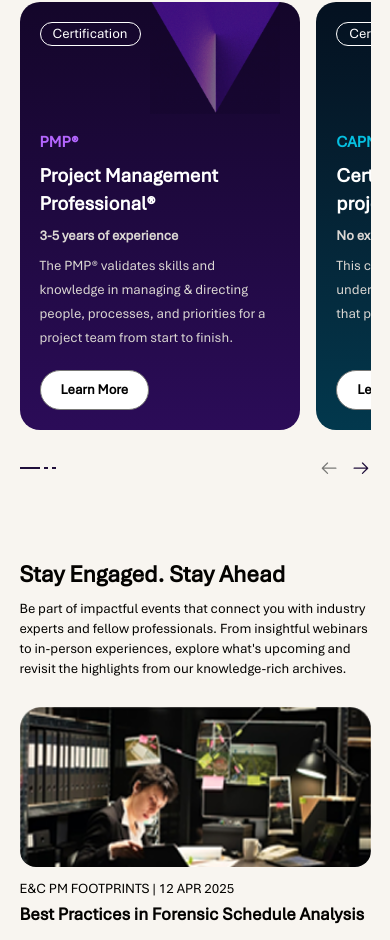
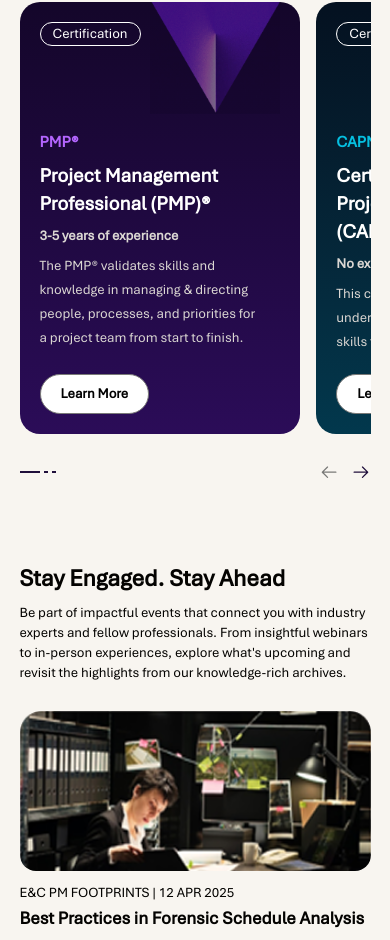
Before and after one commit to Praise-Oyeniyi/pmi, a React (Vite) app: page / in a window 390 px wide. Shown: the part 1445-2385 px from the top of the page. Built offline with nearby package versions, Linux system fonts and the light colour scheme.

Commit message:
responsive

```diff
--- a/src/components/home/CertBox.jsx
+++ b/src/components/home/CertBox.jsx
@@ -16,7 +16,7 @@
                     <h4 className={`text-white text-xl md:text-4xl md:tracking-tighter font-semibold  ${titleColor === 'text-[#200F3B]' && ' !text-[#291843] '}`}>{mainTitle}</h4>
                     <div className={`mt-2 md:mt-5`}>
                         <h6 className={`text-sm md:text-xl font-semibold text-off-white pb-2 ${titleColor === 'text-[#200F3B]' && ' !text-[#291843] '}`}>{subTitle}</h6>
-                        <p className={`font-normal text-sm md:text-lg text-off-white leading-6 md:leading-normal  ${titleColor === 'text-[#200F3B]' && '!text-[#3A2B51] '}`}>{boxInfo}</p>
+                        <p className={`font-normal pr-5 md:pr-0 text-sm md:text-lg text-off-white leading-6 md:leading-normal  ${titleColor === 'text-[#200F3B]' && '!text-[#3A2B51] '}`}>{boxInfo}</p>
                     </div>
                 </div>
             </div>
--- a/src/components/home/CertSupport.jsx
+++ b/src/components/home/CertSupport.jsx
@@ -12,7 +12,7 @@
         {
             imageIcon:Box1,
             title:'PMP®',
-            mainTitle:'Project Management Professional®',
+            mainTitle:'Project Management Professional (PMP)®',
             subTitle:'3-5 years of experience',
             boxInfo:'The PMP® validates skills and knowledge in managing & directing people, processes, and priorities for a project team from start to finish.',
             gradient:'from-[#14062A] to-[#2B0C58]',
@@ -22,7 +22,7 @@
         {
             imageIcon:Box2,
             title:'CAPM®',
-            mainTitle:'Certified Associate in project Management®',
+            mainTitle:'Certified Associate in Project Management (CAPM)®',
             subTitle:'No experience required',
             boxInfo:"This certification demonstrates an understanding of the foundational skills that project teams demand.",
             gradient:'from-[#041120] to-[#02384D]',
```
